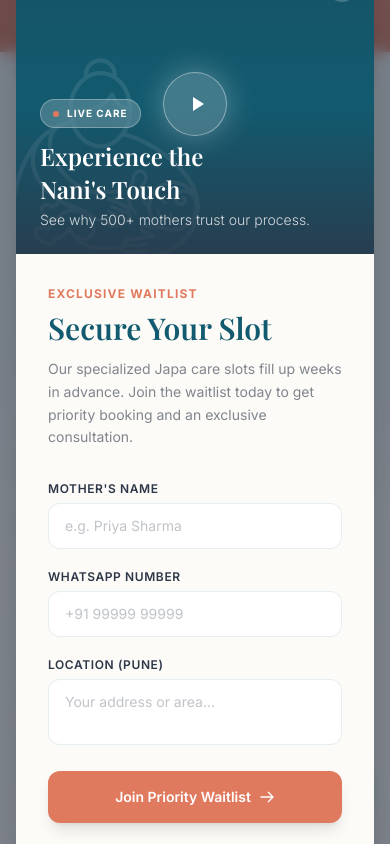
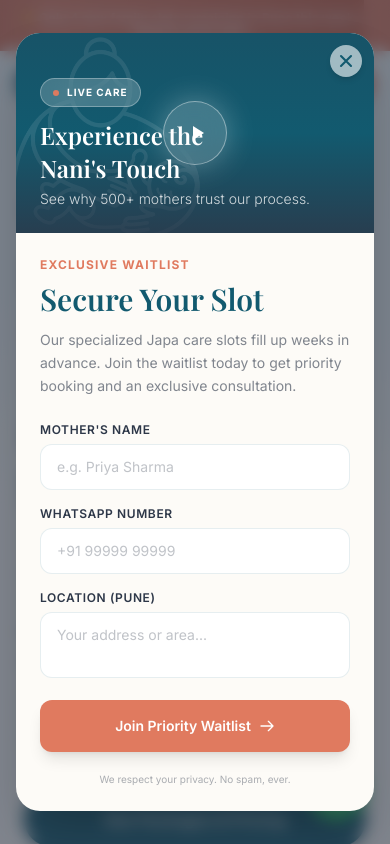
Before and after one commit to nanistouchindia/landing-page, a Next.js app: page / in a window 390 px wide. Shown: the top 844 px of the page. Built offline with nearby package versions, Linux system fonts and the light colour scheme; a web font is replaced by a local one.

Commit message:
feat: implement landing page with dynamic scarcity header and waitlist registration popup

```diff
--- a/src/app/page.tsx
+++ b/src/app/page.tsx
@@ -45,19 +45,19 @@ export default function Home() {
         <div className="fixed inset-0 z-[100] flex items-center justify-center p-4 sm:p-6">
           <div className="absolute inset-0 bg-brand-slate/60 backdrop-blur-sm transition-opacity" onClick={() => setShowPopup(false)}></div>
 
-          <div className="relative w-full max-w-4xl bg-brand-cream rounded-3xl overflow-hidden shadow-2xl flex flex-col md:flex-row animate-[fadeUp_0.5s_ease-out]">
+          <div className="relative w-full max-w-4xl max-h-[95vh] overflow-y-auto bg-brand-cream rounded-3xl shadow-2xl flex flex-col md:flex-row animate-[fadeUp_0.5s_ease-out]">
             {/* Close button */}
             <button
               onClick={() => setShowPopup(false)}
-              className="absolute top-4 right-4 z-10 w-8 h-8 flex items-center justify-center rounded-full bg-white/20 hover:bg-white/40 text-brand-slate backdrop-blur-md transition-colors"
+              className="absolute top-3 right-3 sm:top-4 sm:right-4 z-[110] w-8 h-8 flex items-center justify-center rounded-full bg-white/60 hover:bg-white/90 text-brand-teal backdrop-blur-md transition-all shadow-md"
             >
-              <svg className="w-5 h-5" fill="none" viewBox="0 0 24 24" stroke="currentColor" strokeWidth={2}>
+              <svg className="w-5 h-5" fill="none" viewBox="0 0 24 24" stroke="currentColor" strokeWidth={2.5}>
                 <path strokeLinecap="round" strokeLinejoin="round" d="M6 18L18 6M6 6l12 12" />
               </svg>
             </button>
 
             {/* Left: Reel Video Placeholder */}
-            <div className="w-full md:w-5/12 h-[300px] md:h-auto relative bg-brand-teal overflow-hidden flex-shrink-0">
+            <div className="w-full md:w-5/12 h-[200px] sm:h-[250px] md:h-auto relative bg-brand-teal overflow-hidden flex-shrink-0">
                {/* Subtle pattern or image placeholder */}
                <img src="/Logo-removebg-preview.png" className="absolute -left-10 -bottom-10 w-64 h-64 opacity-10 object-contain" alt="Nani's Touch Logo Watermark" />
 
@@ -80,14 +80,14 @@ export default function Home() {
             </div>
 
             {/* Right: Form */}
-            <div className="w-full md:w-7/12 p-8 md:p-12 flex flex-col justify-center">
+            <div className="w-full md:w-7/12 p-6 sm:p-8 md:p-12 flex flex-col justify-center">
               <div className="text-brand-peach font-bold text-xs uppercase tracking-widest mb-2">Exclusive Waitlist</div>
               <h2 className="font-serif text-3xl md:text-4xl text-brand-teal font-semibold mb-3">Secure Your Slot</h2>
-              <p className="text-brand-slate/60 text-sm mb-8 leading-relaxed">
+              <p className="text-brand-slate/60 text-sm mb-6 leading-relaxed">
                 Our specialized Japa care slots fill up weeks in advance. Join the waitlist today to get priority booking and an exclusive consultation.
               </p>
 
-              <form className="space-y-5" onSubmit={(e) => { e.preventDefault(); setShowPopup(false); }}>
+              <form className="space-y-4 sm:space-y-5" onSubmit={(e) => { e.preventDefault(); setShowPopup(false); }}>
                 <div>
                   <label className="block text-xs font-semibold text-brand-slate uppercase tracking-wider mb-1.5">Mother's Name</label>
                   <input type="text" required placeholder="e.g. Priya Sharma" className="w-full px-4 py-3 rounded-xl bg-white border border-brand-teal/10 focus:border-brand-teal focus:ring-1 focus:ring-brand-teal outline-none transition-all placeholder:text-brand-slate/30 text-sm text-brand-slate" />
@@ -113,23 +113,21 @@ export default function Home() {
         </div>
       )}
 
-      {/* ── Scarcity Bar (top) ──────────────────────────────────── */}
-      <div className="scarcity-bar text-white text-center py-2.5 text-xs font-semibold tracking-wide">
-        <span className="opacity-90">
-          ⚡ Only <span id="slots-count" style={{ fontWeight: slotsFontWeight }}>{slots}</span> new family slots remaining in Pune this week —
+      {/* ── Sticky Header Wrapper ──────────────────────────────────── */}
+      <header className="fixed top-0 w-full z-50 flex flex-col">
+        {/* ── Scarcity Bar ──────────────────────────────────── */}
+        <div className={`scarcity-bar text-white text-center px-4 text-xs sm:text-sm font-semibold tracking-wide transition-all duration-300 overflow-hidden ${navOpacity === 1 ? 'max-h-0 py-0 opacity-0' : 'max-h-[80px] py-2.5 opacity-100'}`}>
+          <span className="opacity-90 inline-block leading-tight">
+            ⚡ Only <span id="slots-count" style={{ fontWeight: slotsFontWeight }}>{slots}</span> new family slots remaining in Pune this week — <a href="#packages" className="underline font-bold whitespace-nowrap inline-block ml-1">Secure yours now →</a>
           </span>
-        <a href="#packages" className="underline font-bold">Secure yours now →</a>
         </div>
 
-
-
-
         {/* ── Navigation ──────────────────────────────────────────── */}
-  <nav className={`fixed w-full z-50 transition-all duration-300 ${navOpacity === 1 ? 'top-0' : 'top-8'}`} id="navbar">
+        <nav className="w-full relative transition-all duration-300" id="navbar">
           <div
-      className="absolute inset-0 bg-brand-cream/92 backdrop-blur-md border-b border-brand-teal/8 shadow-sm transition-all"
+            className="absolute inset-0 bg-brand-cream/92 backdrop-blur-md border-b border-brand-teal/8 shadow-sm transition-all duration-300"
             id="nav-bg" style={{ opacity: navOpacity }}></div>
-    <div className="container mx-auto px-6 py-4 relative z-10 flex justify-between items-center max-w-7xl">
+          <div className="container mx-auto px-4 sm:px-6 py-3 sm:py-4 relative z-10 flex justify-between items-center max-w-7xl">
       <div className="flex items-center gap-3">
         <div className="w-9 h-9 bg-brand-teal rounded-full p-1 flex items-center justify-center">
           <img src="/Logo-removebg-preview.png" alt="Nani's Touch" className="w-full h-full object-contain" />
@@ -153,9 +151,10 @@ export default function Home() {
       </a>
     </div>
       </nav>
+    </header>
 
   {/* ── Hero ────────────────────────────────────────────────── */}
-  <section className="relative min-h-[100svh] flex items-center pt-28 pb-16 lg:pt-32 lg:pb-24 overflow-hidden">
+  <section className="relative min-h-[100svh] flex items-center pt-32 pb-16 lg:pt-36 lg:pb-24 overflow-hidden">
     {/* Background wash */}
     <div
       className="absolute top-0 right-0 w-[700px] h-[700px] bg-brand-lightTeal rounded-full blur-3xl opacity-60 -translate-y-1/3 translate-x-1/4 pointer-events-none">
```
Lines whose indentation alone changed are shown as unchanged.
